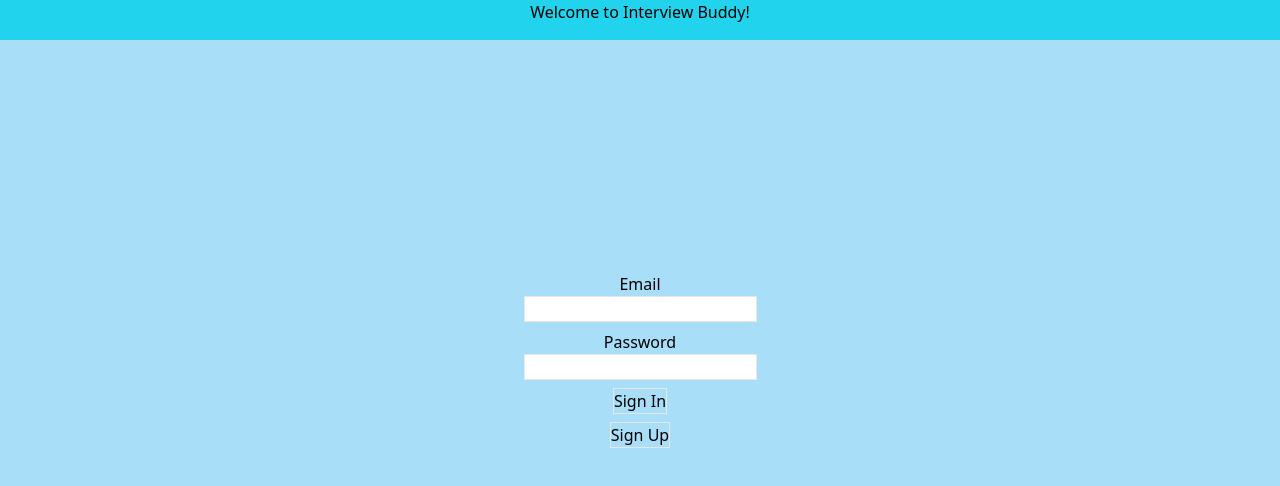
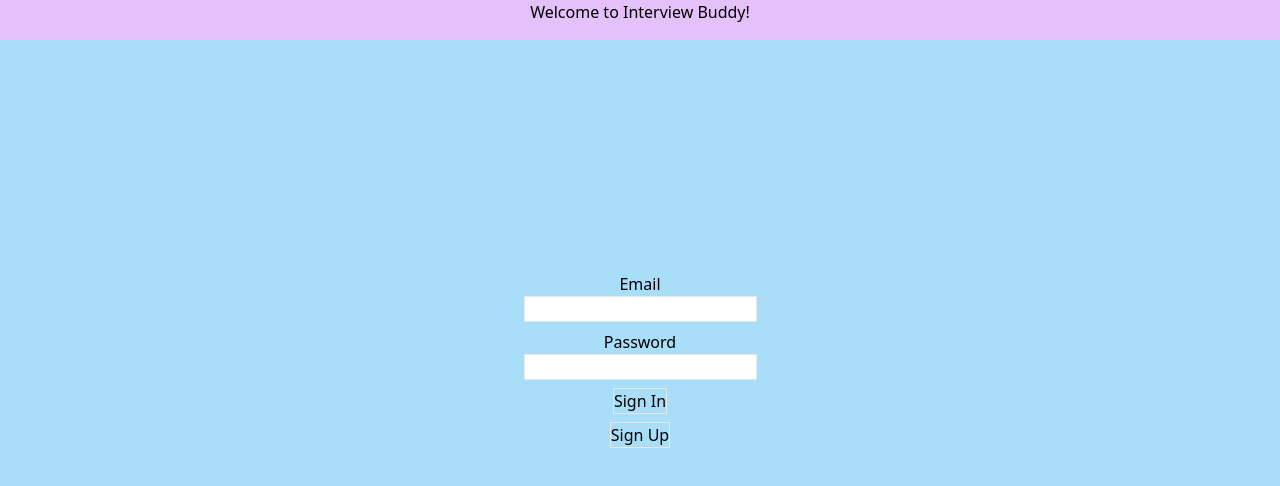
Before and after one commit to Interview-Buddy/interview-buddy-fe, a Next.js app: page / in a window 1280 px wide. Shown: the top 486 px of the page. Built offline with nearby package versions, Linux system fonts and the light colour scheme.

Commit message:
Add background color to header

```diff
--- a/components/header.tsx
+++ b/components/header.tsx
@@ -1,7 +1,7 @@
 
 const Header = () => {
   return (
-    <header className="h-10 w-screen bg-cyan-400 flex justify-center">
+    <header className="h-10 w-screen bg-[#E4C1F9] flex justify-center">
       <div>
         Welcome to Interview Buddy!
       </div>
```
